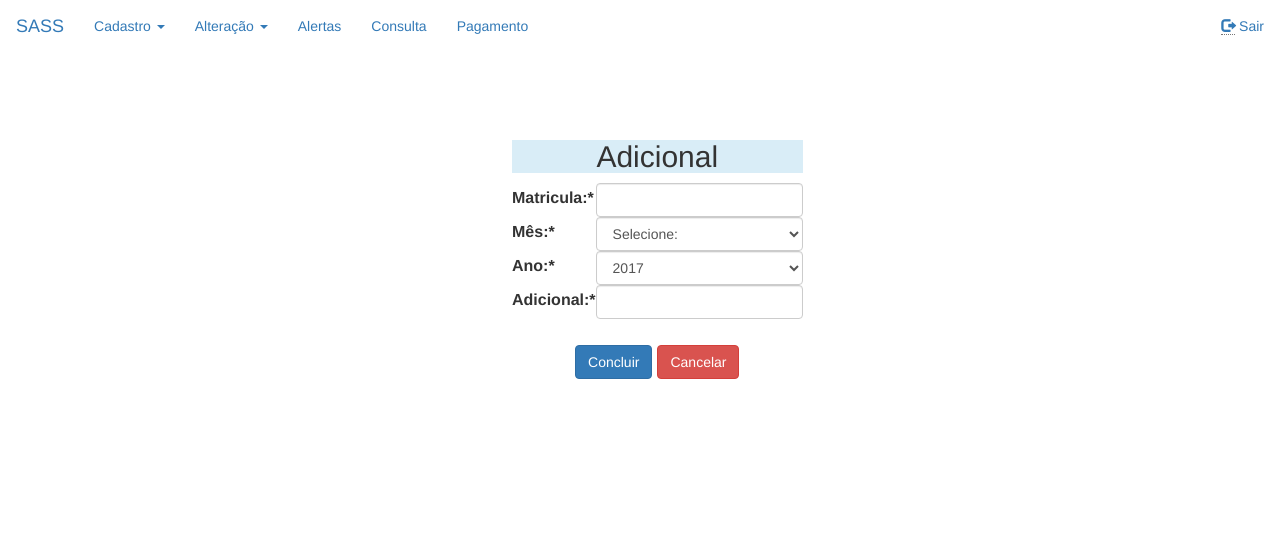
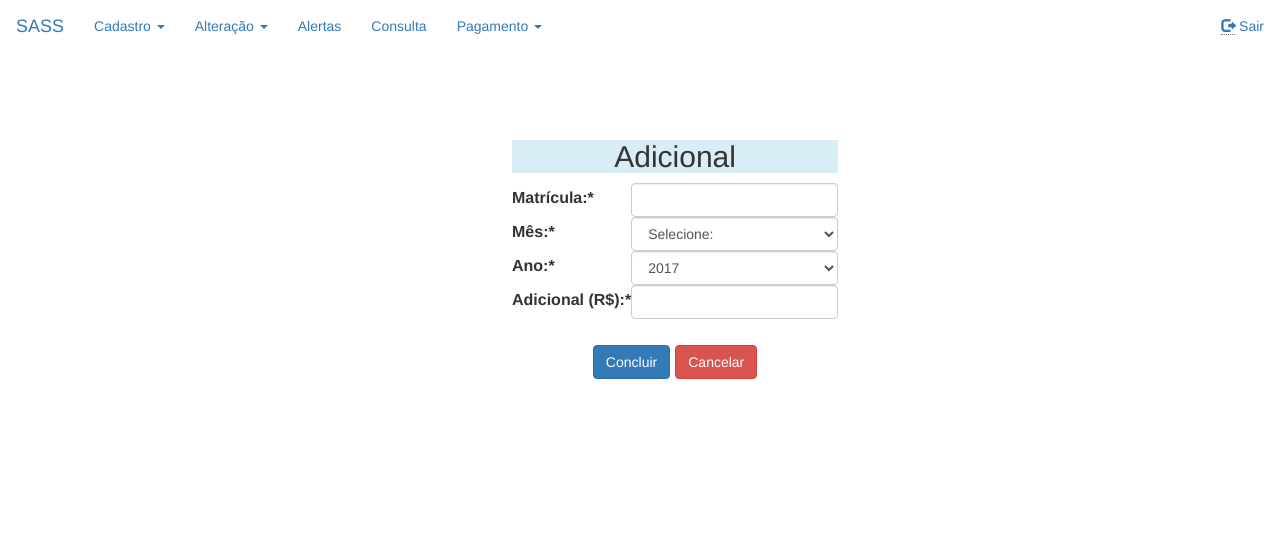
Before and after one commit to rafaelfez/sass, a PHP site: page /adicional.php in a window 1280 px wide. Shown: the top 549 px of the page. Run offline with PHP 8.4, Linux system fonts and the light colour scheme; the visitor is signed in with stand-in values (Sample User, id 1).

Commit message:
Correção de campos e menu
Adição dos menus Fluxo Adicional e Encargos Sociais

```diff
--- a/adicional.php
+++ b/adicional.php
@@ -37,7 +37,7 @@ include("inc/header.php");
   <form class="form-group" method="post" action="adicional.php">
     <table>
       <tr>
-        <th><label for="Afiliado_matricula">Matricula:<span class="required">*</span></label></th>
+        <th><label for="Afiliado_matricula">Matrícula:<span class="required">*</span></label></th>
         <td><input type="text" class="form-control" id="Afiliado_matricula" name="Afiliado_matricula" value="<?php echo htmlspecialchars($afiliado_matricula); ?>"/></td>
       </tr>
       <tr>
@@ -68,7 +68,7 @@ include("inc/header.php");
         </select></td>
       </tr>
       <tr>
-        <th><label for="adicional">Adicional:<span class="required">*</span></label></th>
+        <th><label for="adicional">Adicional (R$):<span class="required">*</span></label></th>
         <td><input type="text" class="form-control" id="adicional" name="adicional" value="<?php echo htmlspecialchars($adicional); ?>"/></td>
       </tr>
     </table>
--- a/inc/header.php
+++ b/inc/header.php
@@ -32,7 +32,13 @@
         </li>
       <li><a href="alertas.php">Alertas</a></li>
       <li><a href="consulta.php">Consulta</a></li>
-      <li><a href="pagamento.php">Pagamento</a></li>
+      <li class="dropdown"><a class="dropdown-toggle" data-toggle="dropdown" href="#"> Pagamento <span class="caret"></span></a>
+      <ul class="dropdown-menu">
+          <li><a href="pagamento.php">Salário</a></li>
+          <li><a href="adicional.php">Fluxo Adicional</a></li>
+          <li><a href="encargos">Encargos Sociais</a></li>
+        </ul>
+        </li>
     </ul>
     <ul class="nav navbar-nav navbar-right">
 
```
Also changed, not shown: pagamento.php (+4 -6 lines).
